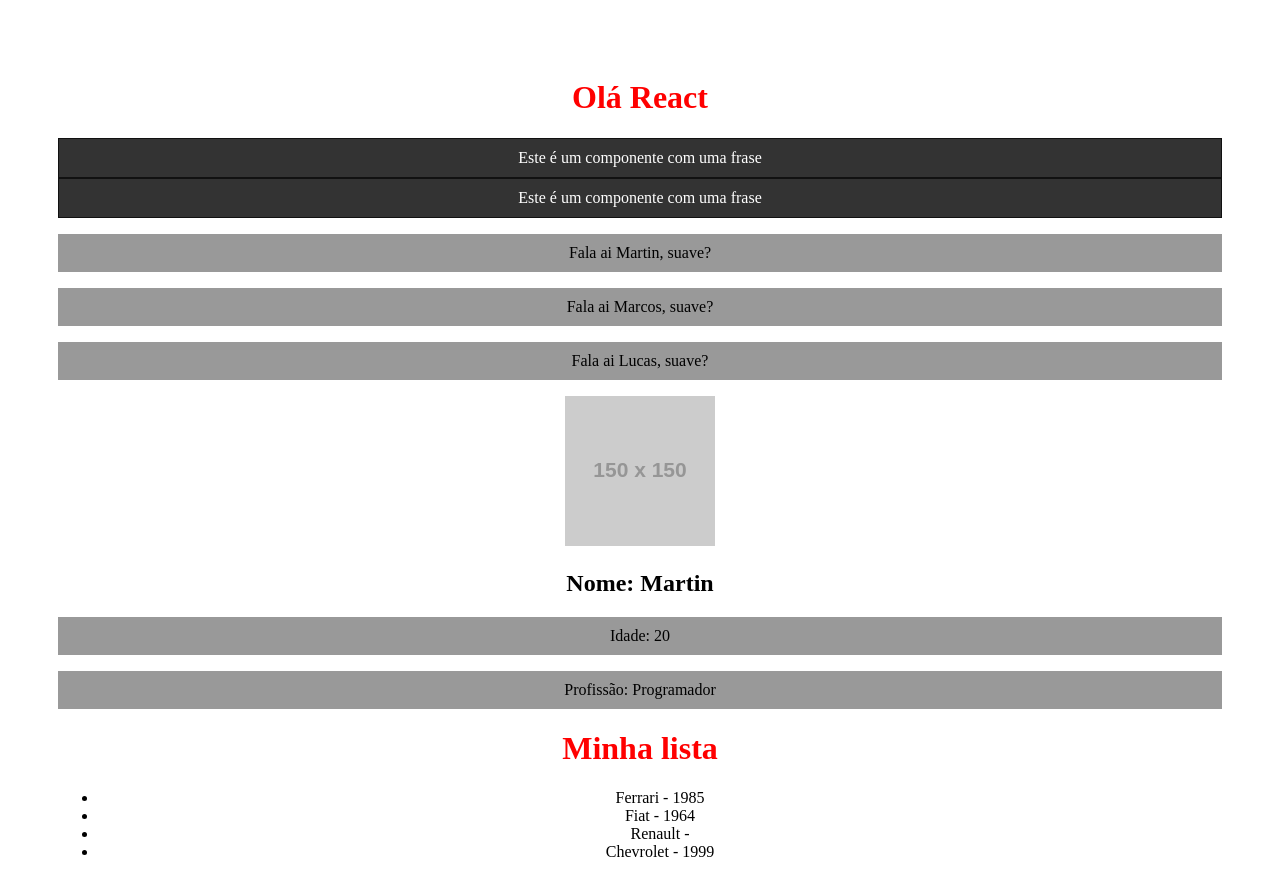
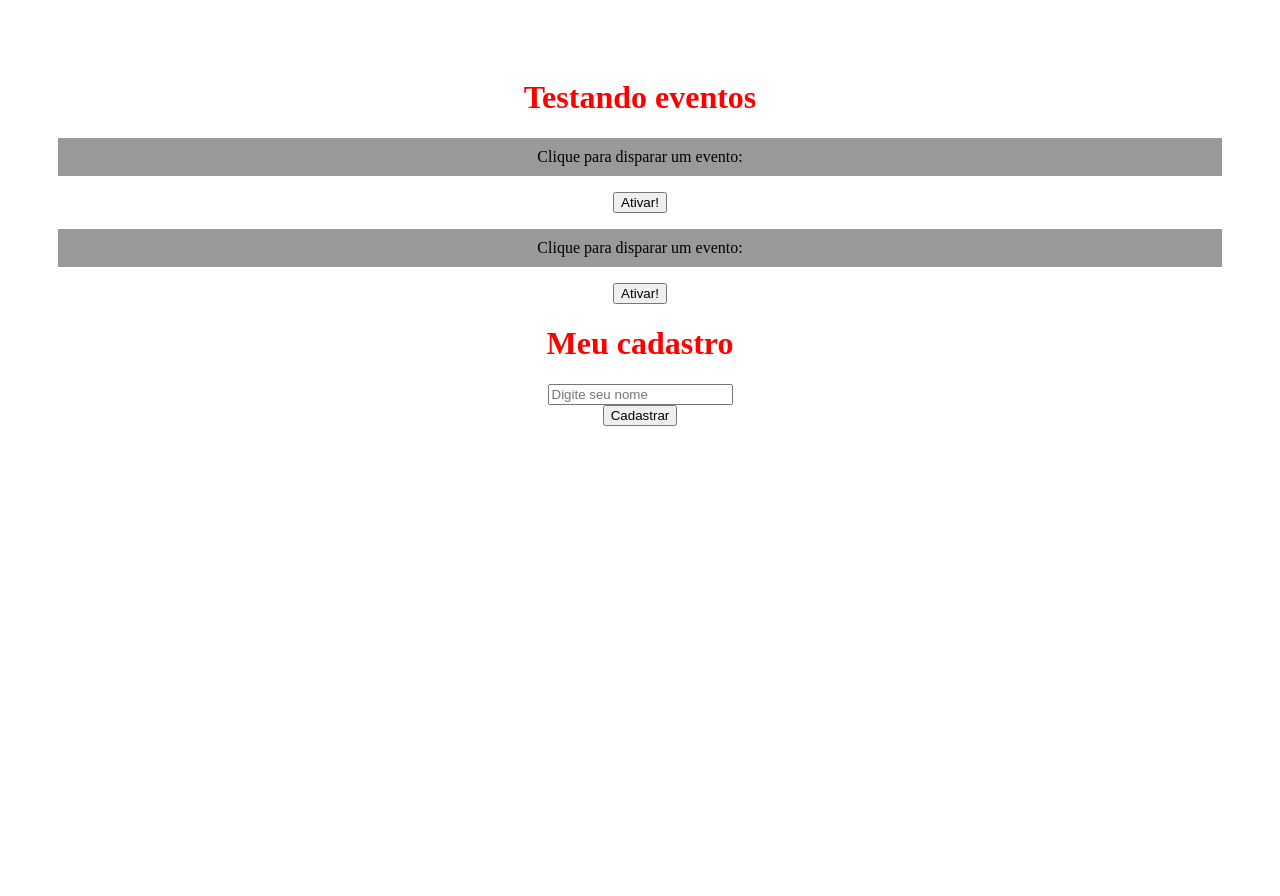
Before and after one commit to mdaadsilva/cursoReact, a React (Create React App) app: page / in a window 1280 px wide. Shown: the top 896 px of the page. Built offline with nearby package versions, Linux system fonts and the light colour scheme.

Commit message:
feat: trabalhando com Eventos no React (onClick, onChange e onSubmit)

```diff
--- a/src/App.js
+++ b/src/App.js
@@ -1,27 +1,18 @@
 import './App.css';
-import HelloWorld from './components/HelloWorld';
-import SayMyName from './components/SayMyName';
-import Frase from './components/Frase';
-import Pessoa from './components/Pessoa';
-import List from './components/List';
+import Evento from './components/Evento';
+import Form from './components/Form';
 
 function App() {
-
-  const nome = "Lucas"
+  const nome = "Martin";
 
   return (
     <div className="App">
-      <h1>Olá React</h1>
-      <Frase/>
-      <Frase/>
-
-      <SayMyName nome="Martin"/>
-      <SayMyName nome="Marcos"/>
-      <SayMyName nome={nome}/>
-      <Pessoa nome="Martin" idade="20" profissao="Programador" foto="https://via.placeholder.com/150"/>
-      <List />
+      <h1>Testando eventos</h1>
+      <Evento numero={1} />
+      <Evento numero={2} />
+      <Form />
     </div>
-  )
+  );
 }
 
 export default App;
--- /dev/null
+++ b/src/components/Evento.js
@@ -0,0 +1,15 @@
+function Evento({numero}){
+
+    function meuEvento(){
+        console.log(`Ativando o evento! ${numero}`);
+    }
+
+    return(
+        <div>
+            <p>Clique para disparar um evento:</p>
+            <button onClick={meuEvento}>Ativar!</button>
+        </div>
+    )
+}
+
+export default Evento;
--- /dev/null
+++ b/src/components/Form.js
@@ -0,0 +1,23 @@
+function Form(){
+
+    function cadastrarUsuario(e){
+        e.preventDefault();
+        console.log("Usuário cadastrado com sucesso!");
+    }
+
+    return(
+        <div>
+            <h1>Meu cadastro</h1>
+            <form onSubmit={cadastrarUsuario}>
+                <div>
+                    <input type="text" placeholder="Digite seu nome" />
+                </div>
+                <div>
+                    <input type="submit" value="Cadastrar" />
+                </div>
+            </form>
+        </div>
+    )
+}
+
+export default Form;
```
